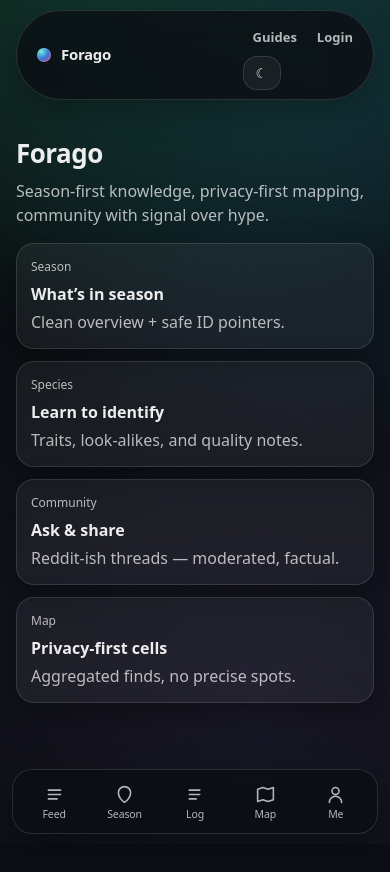
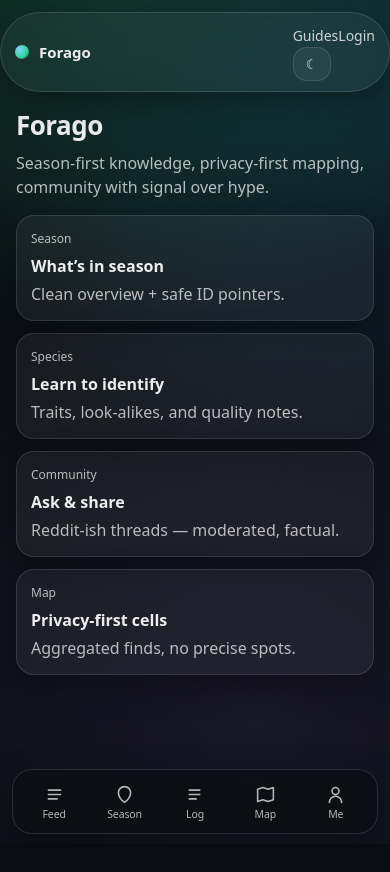
Before and after one commit to Hyllekvist/forago, a Next.js app: page /dk in a window 390 px wide. After the commit the page ends 845 px from the top, so only its background shows below. Built offline with nearby package versions, Linux system fonts and the light colour scheme.

Commit message:
Update TopNav.module.css

```diff
--- a/src/components/Shell/TopNav.module.css
+++ b/src/components/Shell/TopNav.module.css
@@ -1,139 +1,76 @@
 .header {
   position: sticky;
-  top: 0;
-  z-index: 60;
+  top: 12px;
+  z-index: 50;
 
-  /* lidt luft så den ikke føles “klistret” */
-  padding: 12px var(--pad) 10px;
+  /* vigtig: ingen inheritance fra Shell */
+  pointer-events: auto;
 }
 
-/* Indre “pill bar” */
 .inner {
-  max-width: var(--maxw);
+  max-width: 980px;
   margin: 0 auto;
+  padding: 10px 14px;
 
   display: flex;
   align-items: center;
   justify-content: space-between;
-  gap: 12px;
 
-  padding: 10px 12px;
+  /* PILL LOOK */
   border-radius: 999px;
 
+  background: color-mix(
+    in srgb,
+    var(--panel) 92%,
+    transparent
+  );
+
+  backdrop-filter: blur(14px) saturate(1.1);
+  -webkit-backdrop-filter: blur(14px) saturate(1.1);
+
   border: 1px solid var(--line);
-  background: color-mix(in srgb, var(--bg) 82%, transparent);
-  backdrop-filter: blur(14px);
-  -webkit-backdrop-filter: blur(14px);
-
-  box-shadow: 0 10px 30px rgba(0, 0, 0, 0.28);
+  box-shadow: var(--shadow-1);
 }
 
 .brand {
-  display: inline-flex;
+  display: flex;
   align-items: center;
   gap: 10px;
-
-  padding: 6px 10px;
-  border-radius: 999px;
-
-  color: var(--ink);
-  font-weight: 800;
-  letter-spacing: -0.02em;
+  font-weight: 600;
 }
 
 .mark {
   width: 14px;
   height: 14px;
-  border-radius: 999px;
-
-  /* vibrant but not neon */
+  border-radius: 50%;
   background: radial-gradient(
-      120% 120% at 30% 25%,
-      rgba(120, 255, 214, 0.95),
-      rgba(64, 142, 255, 0.85) 40%,
-      rgba(255, 90, 198, 0.70) 80%
-    );
-  box-shadow:
-    0 10px 24px rgba(0, 0, 0, 0.25),
-    0 0 0 1px rgba(255, 255, 255, 0.18) inset;
+    circle at 30% 30%,
+    #7dd3fc,
+    #34d399 60%,
+    #1e293b
+  );
 }
 
 .word {
-  font-size: 16px;
-  line-height: 1;
+  font-size: 15px;
 }
 
 .right {
-  display: inline-flex;
+  display: flex;
   align-items: center;
-  gap: 10px;
+  gap: 14px;
 }
 
 .link {
-  display: inline-flex;
-  align-items: center;
-  justify-content: center;
-
-  padding: 8px 10px;
-  border-radius: 999px;
-
-  color: var(--muted);
-  font-weight: 650;
   font-size: 14px;
-
-  border: 1px solid transparent;
+  opacity: 0.85;
 }
 
 .link:hover {
-  color: var(--ink);
-  background: color-mix(in srgb, var(--panel) 70%, transparent);
-  border-color: color-mix(in srgb, var(--line) 85%, transparent);
+  opacity: 1;
 }
 
-.link:active {
-  transform: translateY(1px);
+/* fjern hairline – den hører ikke til pill-design */
+.hairline {
+  display: none;
 }
-
-/* hairline under header (subtle) */
-.hairline {
-  max-width: var(--maxw);
-  margin: 10px auto 0;
-  height: 1px;
-  background: color-mix(in srgb, var(--line) 70%, transparent);
-  opacity: 0.9;
-}
-
-/* ---------- Light mode tuning ---------- */
-:global(:root[data-theme="light"]) .inner {
-  background: color-mix(in srgb, var(--bg) 70%, transparent);
-  box-shadow: 0 10px 26px rgba(15, 23, 42, 0.10);
-}
-
-:global(:root[data-theme="light"]) .link {
-  color: color-mix(in srgb, var(--ink) 70%, rgba(15, 23, 42, 0.35));
-}
-
-:global(:root[data-theme="light"]) .link:hover {
-  background: rgba(15, 23, 42, 0.05);
-  border-color: rgba(15, 23, 42, 0.10);
-}
-
-@media (max-width: 640px) {
-  .header {
-    padding: 10px var(--pad) 8px;
-  }
-
-  .inner {
-    padding: 9px 10px;
-    gap: 10px;
-  }
-
-  .word {
-    font-size: 15px;
-  }
-
-  .link {
-    padding: 7px 9px;
-    font-size: 13px;
-  }
-}
```
